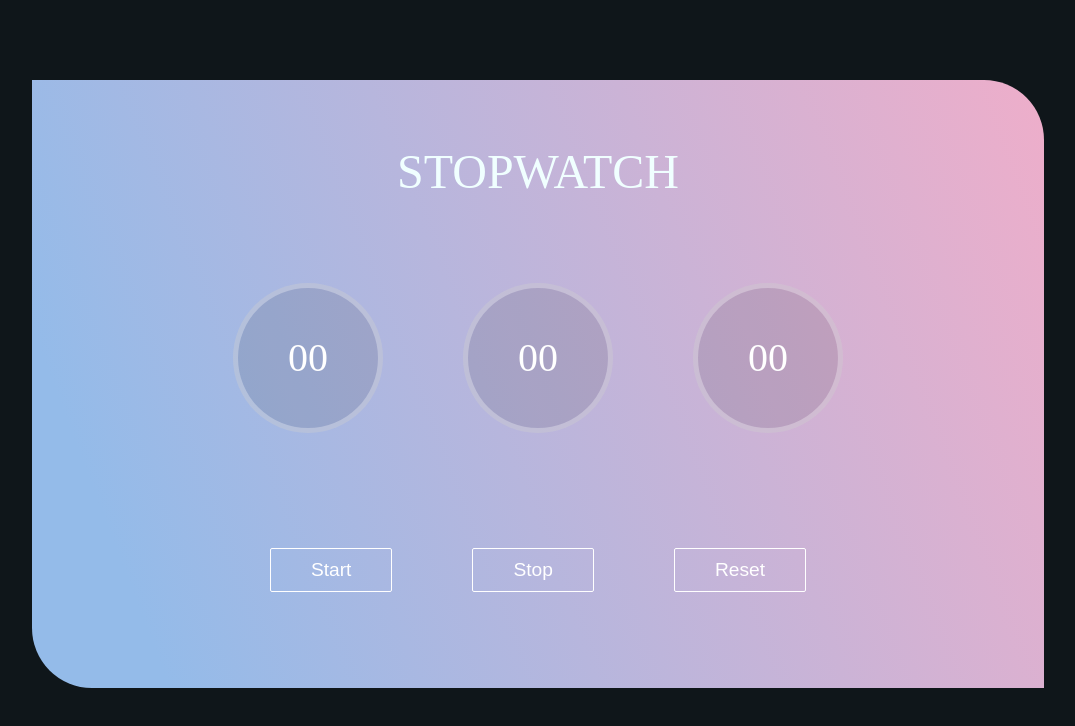
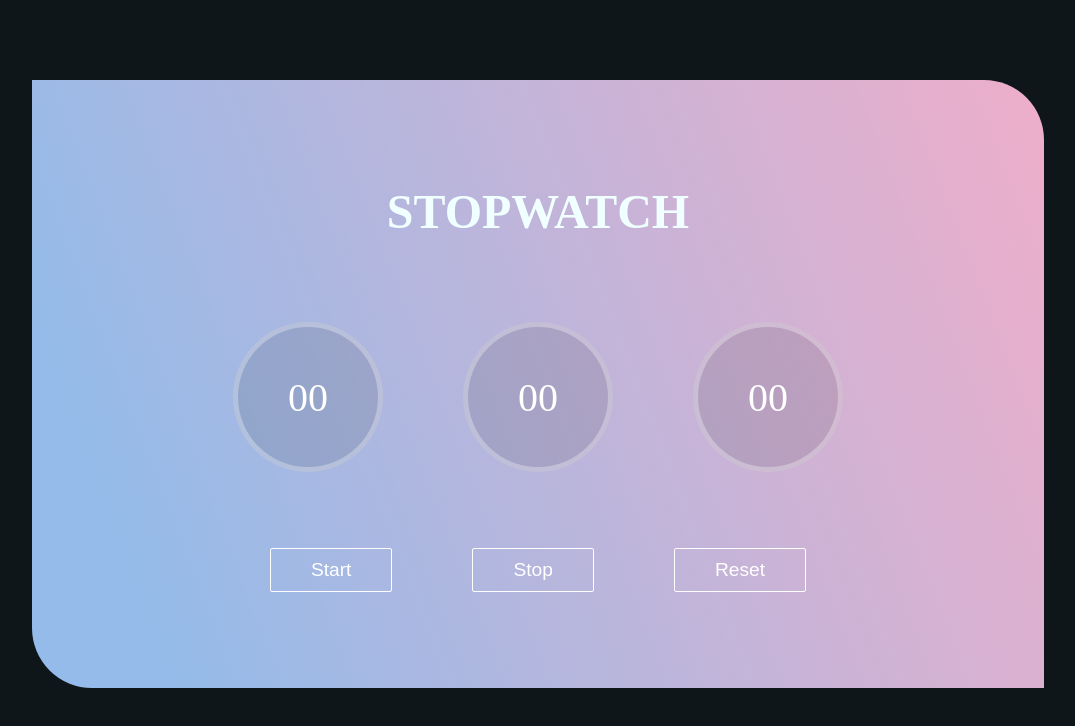
Before and after one commit to prashantshukla0702/Stopwatch, a plain HTML site: page index.html in a window 1280 px wide. Shown: the whole page, without its empty margins (102-1177 px from the left). Drawn offline with Linux system fonts and the light colour scheme.

Commit message:
minor changes

```diff
--- a/index.html
+++ b/index.html
@@ -8,7 +8,7 @@
   <body>
     <!-- App Container-->
     <div class="main">
-      <div class="cardhead">Stopwatch</div>
+      <h2 class="cardhead">Stopwatch</h2>
       <!-- Display stopwatch timing -->
       <div class="display">
         <div class="outer-line">
```
